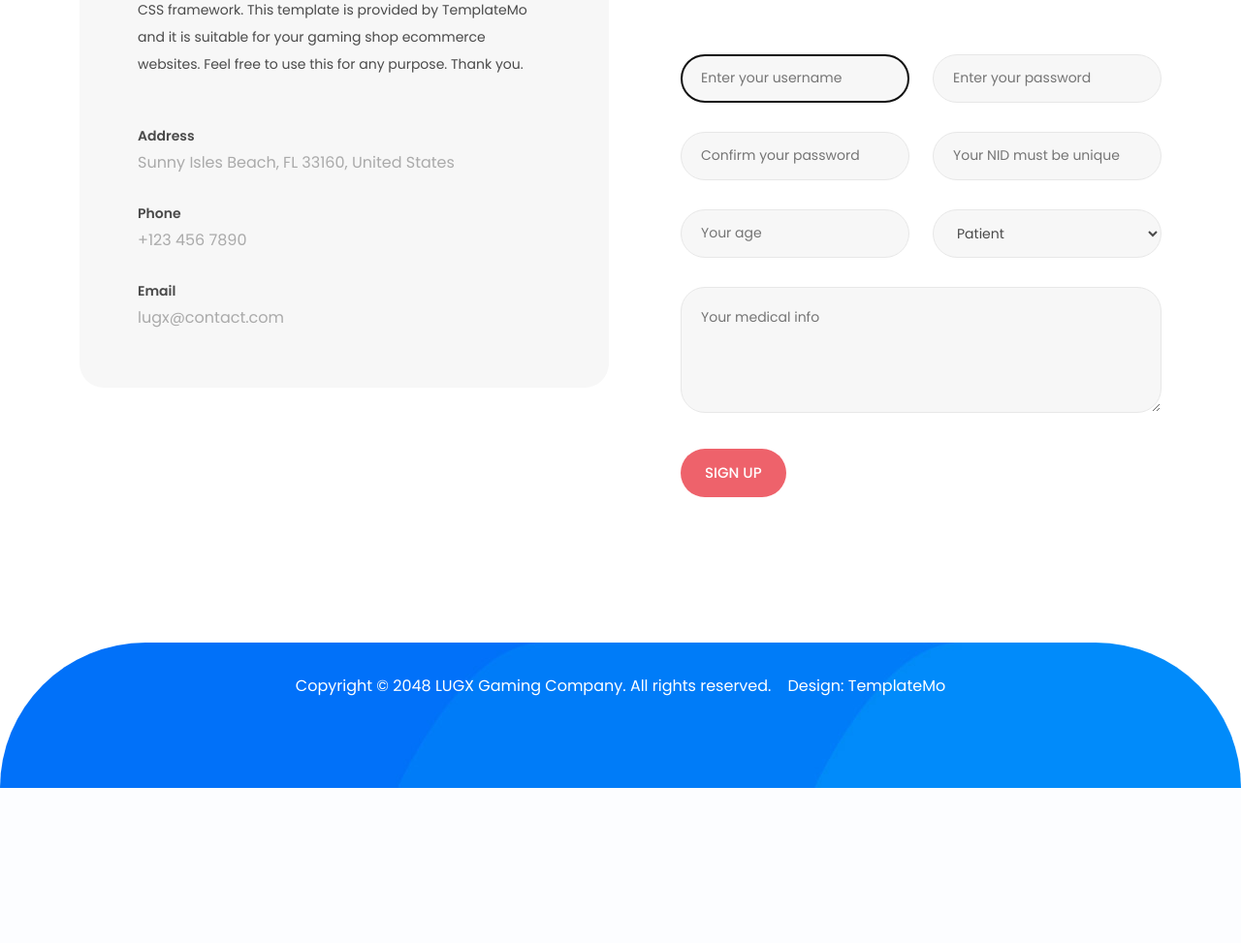
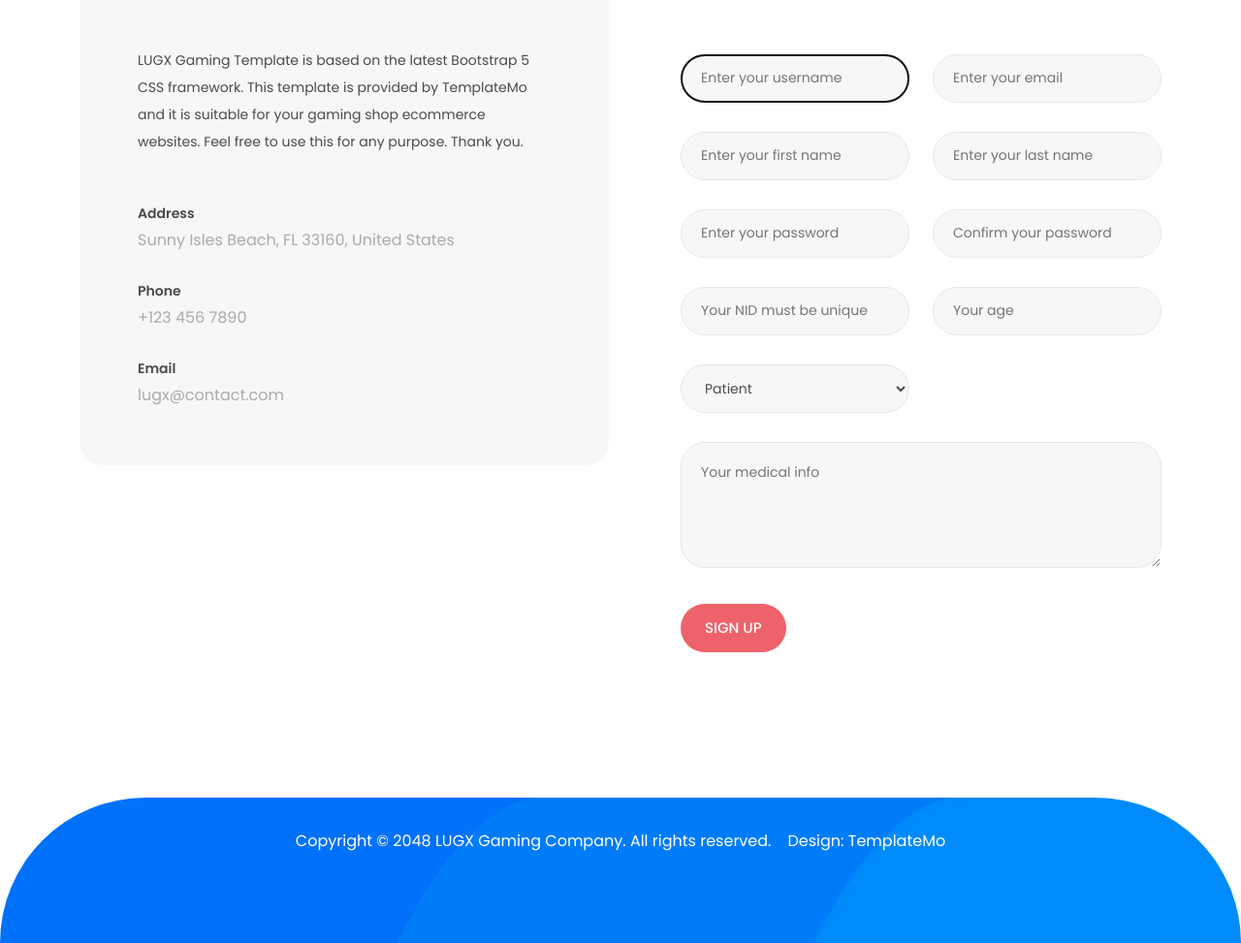
Before and after one commit to navir-rahman/django-final-mvt-2nd-try, a Django app: page /accounts/register/ in a window 1280 px wide. Shown: the part 894-1867 px from the top of the page at 97% size. Before the commit the page ends 1707 px from the top, so only its background shows below. Run offline with Django 5.2, Linux system fonts and the light colour scheme; some libraries are stand-ins or nearby versions.

Commit message:
email added

```diff
--- a/account/forms.py
+++ b/account/forms.py
@@ -17,7 +17,7 @@ class UserRegistrationForm(UserCreationForm):
     medical_info = forms.CharField(widget=forms.Textarea)
     class Meta:
         model = User
-        fields = ['username', 'password1', 'password2', 'nid', 'role', 'age', 'medical_info']
+        fields = ['username', 'first_name', 'last_name','email', 'password1', 'password2', 'nid', 'role', 'age', 'medical_info']
 
         # labels = {
         #     'username' : 'User Name',
@@ -44,6 +44,9 @@ class UserRegistrationForm(UserCreationForm):
     def __init__(self, *args, **kwargs):
         super(UserRegistrationForm, self).__init__(*args, **kwargs)
         self.fields['username'].widget.attrs['placeholder'] = 'Enter your username'
+        self.fields['email'].widget.attrs['placeholder'] = 'Enter your email'
+        self.fields['first_name'].widget.attrs['placeholder'] = 'Enter your first name'
+        self.fields['last_name'].widget.attrs['placeholder'] = 'Enter your last name'
         self.fields['password1'].widget.attrs['placeholder'] = 'Enter your password'
         self.fields['password2'].widget.attrs['placeholder'] = 'Confirm your password'
         self.fields['nid'].widget.attrs['placeholder'] = 'Your NID must be unique'
--- a/account/urls.py
+++ b/account/urls.py
@@ -6,7 +6,7 @@ from . import views
 
 urlpatterns = [
     path('login/', auth_views.LoginView.as_view(), name='login'),
-    path('logout/', views.logout_view, name='logout'),
+    path('logout/', views.logout_view, name='my_logout'),
     path('register/', views.register, name='register'),
     path('profile/', views.profile.as_view(), name='profile'),
 ]
--- a/account/views.py
+++ b/account/views.py
@@ -4,11 +4,31 @@ from .forms import UserRegistrationForm, UserUpdateForm
 from .models import UserProfile
 from django.views import View
 
+# email
+from django.core.mail import EmailMultiAlternatives
+
+
 def register(request):
     if request.method == 'POST':
         form = UserRegistrationForm(request.POST)
         if form.is_valid():
-            form.save()
+            user = form.save()
+            # send email notification
+            # token = default_token_generator.make_token(user)
+            # print("token ", token)
+            # uid = urlsafe_base64_encode(force_bytes(user.pk))
+            # print("uid ", uid)
+            # confirm_link = f"http://127.0.0.1:8000/patient/active/{uid}/{token}"
+            email_subject = "Confirm Your Email"
+            # email_body = render_to_string('confirm_email.html', {'confirm_link' : confirm_link})
+            email_body = f'your id is created'
+
+            email = EmailMultiAlternatives(email_subject , '', to=[user.email])
+            email.attach_alternative(email_body, "text/html")
+            es = email.send()
+            print(es)
+
+
             return redirect('register')
     else:
         form = UserRegistrationForm()
@@ -18,7 +38,7 @@ def register(request):
 
 def logout_view(request):
     logout(request)
-    return redirect('register')
+    return redirect('home')
 
 
 # def profile(request):
--- a/core/urls.py
+++ b/core/urls.py
@@ -7,4 +7,5 @@ urlpatterns = [
     path('campaign/', include('campaign.urls')),
 
 
+
 ]
--- a/final_django/urls.py
+++ b/final_django/urls.py
@@ -21,8 +21,22 @@ from django.urls import path, include
 
 urlpatterns = [
     path('admin/', admin.site.urls),
-    path('', include('core.urls'))
+    path('', include('core.urls')),
+    path('user/', include('django.contrib.auth.urls')),
 
 ]
 if settings.DEBUG:
     urlpatterns += static(settings.MEDIA_URL,document_root=settings.MEDIA_ROOT)
+
+
+
+
+# user/ login/ [name='login']
+# user/ logout/ [name='logout']
+# user/ password_change/ [name='password_change']
+# user/ password_change/done/ [name='password_change_done']
+# user/ password_reset/ [name='password_reset']
+# user/ password_reset/done/ [name='password_reset_done']
+# user/ reset/<uidb64>/<token>/ [name='password_reset_confirm']
+# user/ reset/done/ [name='password_reset_complete']
+# ^(?P<path>.*)$
--- a/templates/nav.html
+++ b/templates/nav.html
@@ -16,13 +16,14 @@
                       <li><a href="contact.html">Contact Us</a></li> {% endcomment %}
                       {% comment %} {% if user.is_authenticated %}
                          {% if user.userprofile.role == 'Doctor' %} {% endcomment %}
-                        <li><a href="{% url "addCampaign" %}">Add Campaign</a></li>
-                        <li><a href="{% url "all_dose" %}">All Dose</a></li>
-                        {% comment %} {%endif%}
-                      {%endif%} {% endcomment %}
+                         <li><a href="{% url "all_dose" %}">All Dose</a></li>
+                         {% comment %} <li><a href="{% url "password_reset" %}">ps</a></li> {% endcomment %}
+                         {% comment %} {%endif%}
+                         {%endif%} {% endcomment %}
                       {% if user.is_authenticated %}
+                      <li><a href="{% url "addCampaign" %}">Add Campaign</a></li>
                       <li><a href="{% url "profile" %}">Profile</a></li>
-                      <li><a href="{% url "logout" %}">Sign Out</a></li>
+                      <li><a href="{% url "my_logout" %}">Sign Out</a></li>
                       {% else %}
                       <li><a href="{% url "register" %}">Sign Up</a></li>
                       <li><a href="{% url "login" %}">Sign In</a></li>
--- a/templates/register.html
+++ b/templates/register.html
@@ -49,6 +49,25 @@
                         {{ form.username.errors }}
                       </fieldset>
                     </div>
+                    <div class="col-lg-6">
+                      <fieldset>
+                        {{ form.email }}
+                        {{ form.email.errors }}
+                      </fieldset>
+                    </div>
+                    <div class="col-lg-6">
+                      <fieldset>
+                        {{ form.first_name }}
+                        {{ form.first_name.errors }}
+                      </fieldset>
+                    </div>
+                    <div class="col-lg-6">
+                      <fieldset>
+                        {{ form.last_name }}
+                        {{ form.last_name.errors }}
+                      </fieldset>
+                    </div>
+
                     <div class="col-lg-6">
                       <fieldset>
                         {{ form.password1 }}
```
Also changed, not shown: final_django/settings.py (+9 -0 lines), templates/registration/password_change_form.html (added, +47 -0 lines), templates/registration/password_reset_form.html (added, +20 -0 lines), db.sqlite3.
